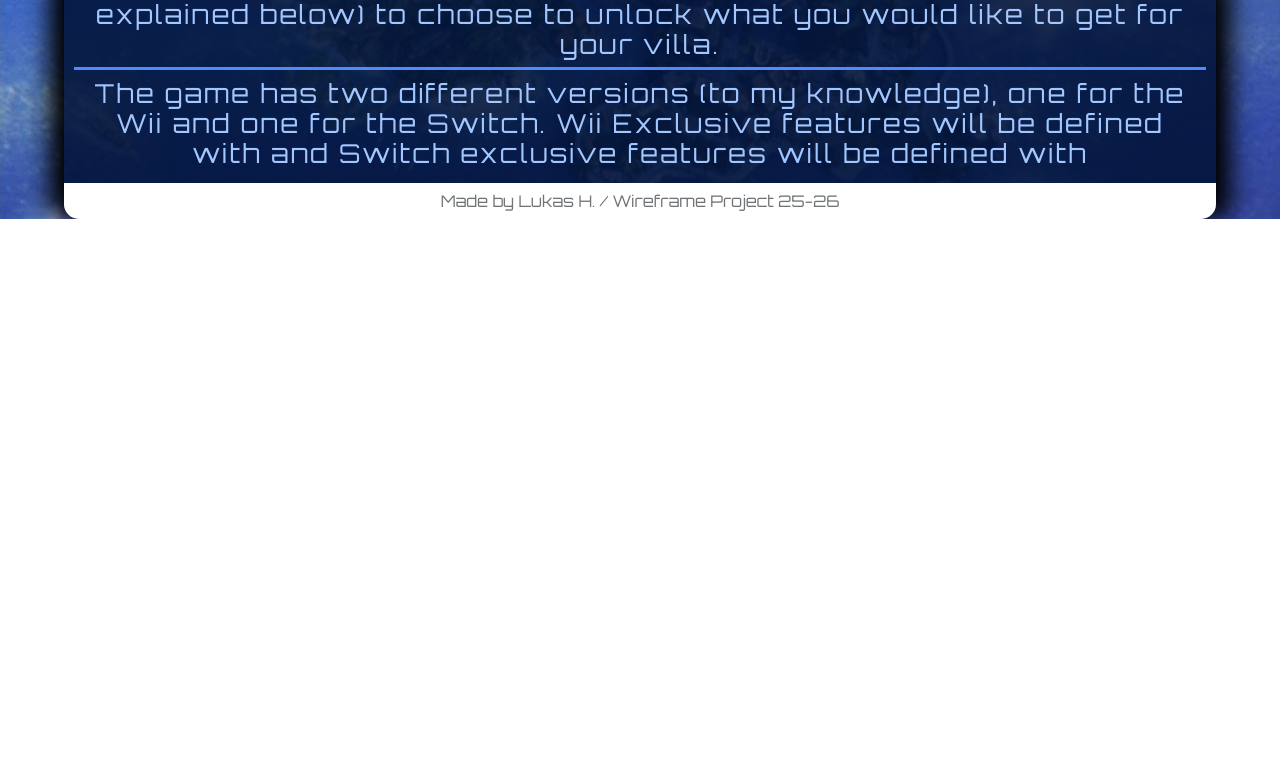
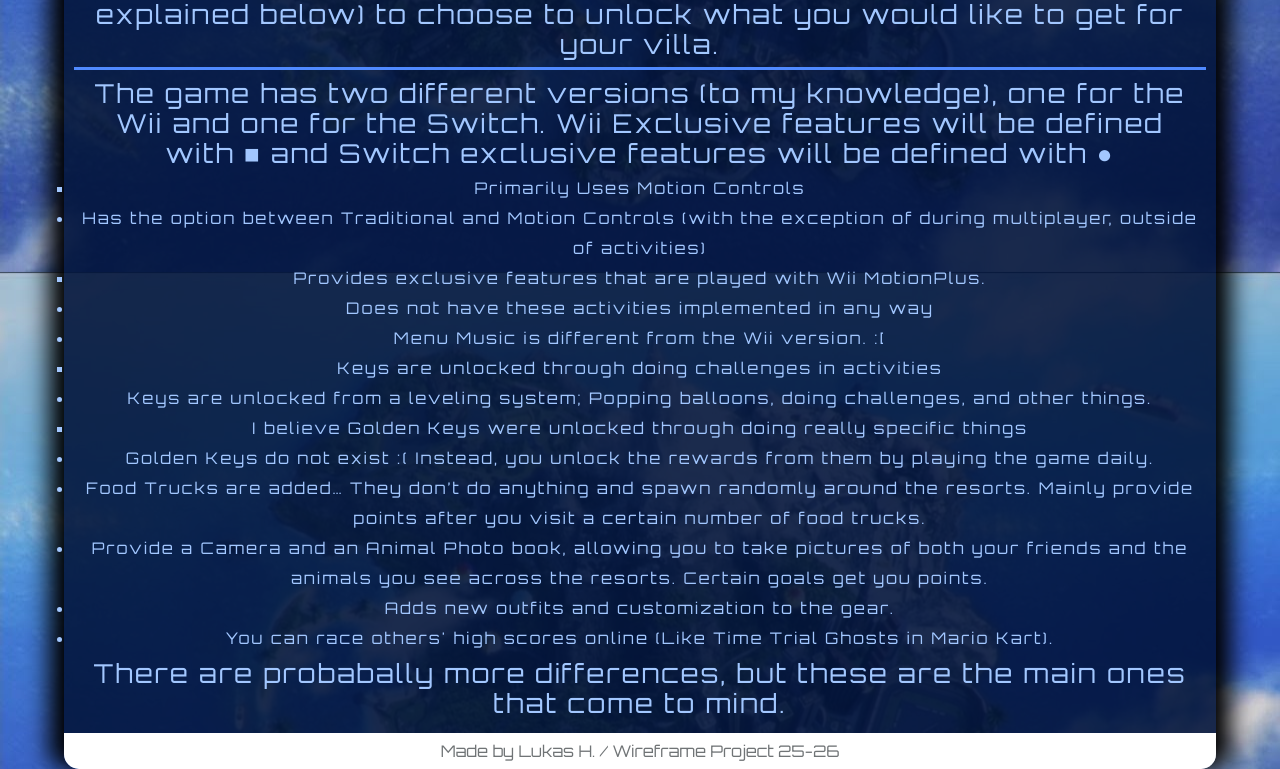
Before and after one commit to LHaupt08/coolgames, a plain HTML site: page html/cg-govacation.html in a window 1280 px wide. Shown: the part 1328-2097 px from the top of the page. Before the commit the page ends 1547 px from the top, so only its background shows below. Drawn offline with Linux system fonts and the light colour scheme.

Commit message:
Finish List and Content

```diff
--- a/css/govacation.css
+++ b/css/govacation.css
@@ -77,3 +77,17 @@ h1.quote::after {
  article.stampdash p {
     clear:both;
  }
+
+ /* Version Differences*/
+
+ ul {
+    color:#a2c7ff;
+ }
+
+ ul li{
+    list-style-type:disc;
+ }
+
+ ul ul li{
+    list-style-type:square;
+ }
--- a/html/cg-govacation.html
+++ b/html/cg-govacation.html
@@ -64,7 +64,43 @@
 
         <hr>
 
-        <p>The game has two different versions (to my knowledge), one for the Wii and one for the Switch. Wii Exclusive features will be defined with <!--Icon Here>--> and Switch exclusive features will be defined with <!--Icon Here>--> </p>
+        <p>The game has two different versions (to my knowledge), one for the Wii and one for the Switch. Wii Exclusive features will be defined with &#9632; and Switch exclusive features will be defined with &#9679;</p>
+
+        <ul>
+
+            <ul>
+                <li>Primarily Uses Motion Controls</li>
+            </ul>
+            <li>Has the option between Traditional and Motion Controls (with the exception of during multiplayer, outside of activities)</li>
+
+            <ul>
+                <li>Provides exclusive features that are played with Wii MotionPlus.</li>
+            </ul>
+            <li>Does not have these activities implemented in any way</li>
+
+            <li>Menu Music is different from the Wii version. :[</li>
+
+            <ul>
+                <li>Keys are unlocked through doing challenges in activities</li>
+            </ul>
+            <li>Keys are unlocked from a leveling system; Popping balloons, doing challenges, and other things.</li>
+
+            <ul>
+                <li>I believe Golden Keys were unlocked through doing really specific things</li>
+            </ul>
+            <li>Golden Keys do not exist :( Instead, you unlock the rewards from them by playing the game daily.</li>
+
+            <li>Food Trucks are added… They don’t do anything and spawn randomly around the resorts. Mainly provide points after you visit a certain number of food trucks.</li>
+
+            <li>Provide a Camera and an Animal Photo book, allowing you to take pictures of both your friends and the animals you see across the resorts. Certain goals get you points.</li>
+
+            <li>Adds new outfits and customization to the gear.</li>
+
+            <li>You can race others' high scores online (Like Time Trial Ghosts in Mario Kart).</li>
+
+        </ul>
+
+        <p>There are probabally more differences, but these are the main ones that come to mind. </p>
 
     </main>
 
```
